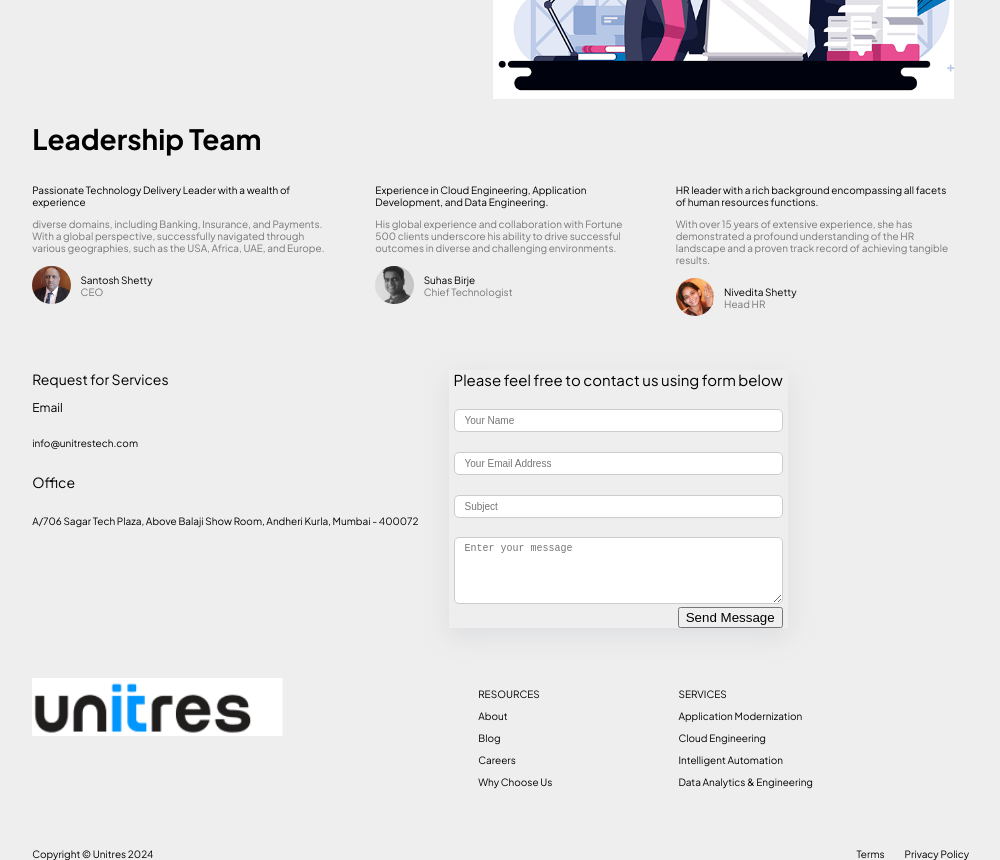
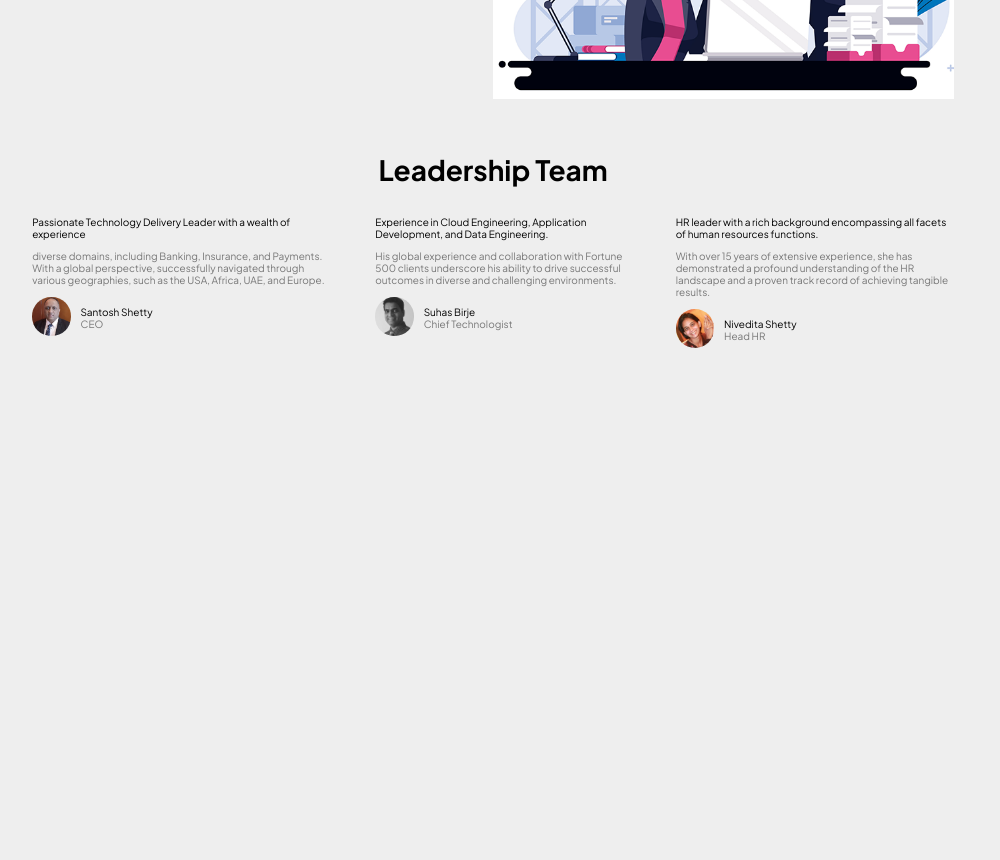
Before and after one commit to gmak22/unitres-clone, a React (Create React App) app: page /about in a window 1280 px wide. Shown: the part 960-1820 px from the top of the page, without its empty margins (147-1147 px from the left). After the commit the page ends 1312 px from the top, so only its background shows below. Built offline with nearby package versions, Linux system fonts and the light colour scheme.

Commit message:
file added with footer and aboutPage

```diff
--- a/src/pages/About.jsx
+++ b/src/pages/About.jsx
@@ -6,7 +6,7 @@ import aboutus_Second from '../images/aboutus_Second.png'
 import CEO from '../images/CEO.jpg'
 import subhas from '../images/subhas.jpg'
 import Nivedita from '../images/Nivedita.jpg'
-import logo from "../images/logo.png"
+import { Footer } from '../components/Footer';
 
 export default function About() {
   return (
@@ -35,7 +35,7 @@ export default function About() {
 
       {/* 3rd */}
       <div className='container-three'>
-        <div><h1>Leadership Team</h1></div>
+        <div style={{textAlign:"center", marginTop:"50px"}}><h1>Leadership Team</h1></div>
         <div className='container_three'>
           <div>
             <div style={{ fontSize: "bold" }}><p>Passionate Technology Delivery Leader with a wealth of experience</p></div>
@@ -81,62 +81,6 @@ export default function About() {
           </div>
         </div>
       </div>
-
-
-      {/* footer */}
-      <div className='aboutcontainer-four'>
-        <div>Request for Services
-          <div>
-            <p style={{ fontSize: "12px" }}>Email</p>
-            <div className='aboutcontainer-subfour'>
-              <div><i class="fa-solid fa-envelope"></i></div>
-              <div><p>info@unitrestech.com</p></div>
-            </div>
-          </div>
-          <div>
-            <p>Office</p>
-            <div className='aboutcontainer-subfour'>
-              <div><i class="fa-solid fa-location-dot"></i></div>
-              <div><p>A/706 Sagar Tech Plaza, Above Balaji Show Room, Andheri Kurla, Mumbai - 400072</p></div>
-            </div>
-          </div>
-        </div>
-
-        <div style={{ boxShadow: "rgba(149, 157, 165, 0.2) 0px 8px 24px", padding: "0px 5px", fontSize: "15px" }}>Please feel free to contact us using form below
-          <form action=""> <br />
-            <input type="text" name="name" placeholder="Your Name" id="name" class="formdata" /> <br />
-            <br /><input type="email" name="email" placeholder="Your Email Address" id="email" class="formdata" /><br />
-            <br /><input type="text" name="subject" placeholder="Subject" id="subject" class="formdata" /><br />
-            <br /><textarea name="msg" id="msg" cols="40" rows="5" placeholder="Enter your message" class="formdata"></textarea>
-            <div style={{ display: "flex", justifyContent: "end" }}><input type="submit" value="Send Message" /></div>
-          </form>
-        </div>
-      </div>
-
-      {/* footerpart 2 */}
-
-      <div className='containerfooter'>
-        <div><img style={{ width: "40vh" }} src={logo} alt="" /></div>
-        <div>
-          <p>RESOURCES</p>
-          <p>About</p>
-          <p>Blog</p>
-          <p>Careers</p>
-          <p>Why Choose Us</p>
-        </div>
-        <div>
-          <p>SERVICES</p>
-          <p>Application Modernization</p>
-          <p>Cloud Engineering</p>
-          <p>Intelligent Automation</p>
-          <p>Data Analytics & Engineering</p>
-        </div>
-      </div>
-
-      <div className='containerfooter'>
-        <div>Copyright © Unitres 2024</div>
-        <div style={{ display: "flex", gap: "20px", marginRight: "-20%" }}><div>Terms</div> <div>Privacy Policy</div></div>
-      </div>
     </div>
   )
 }
```
